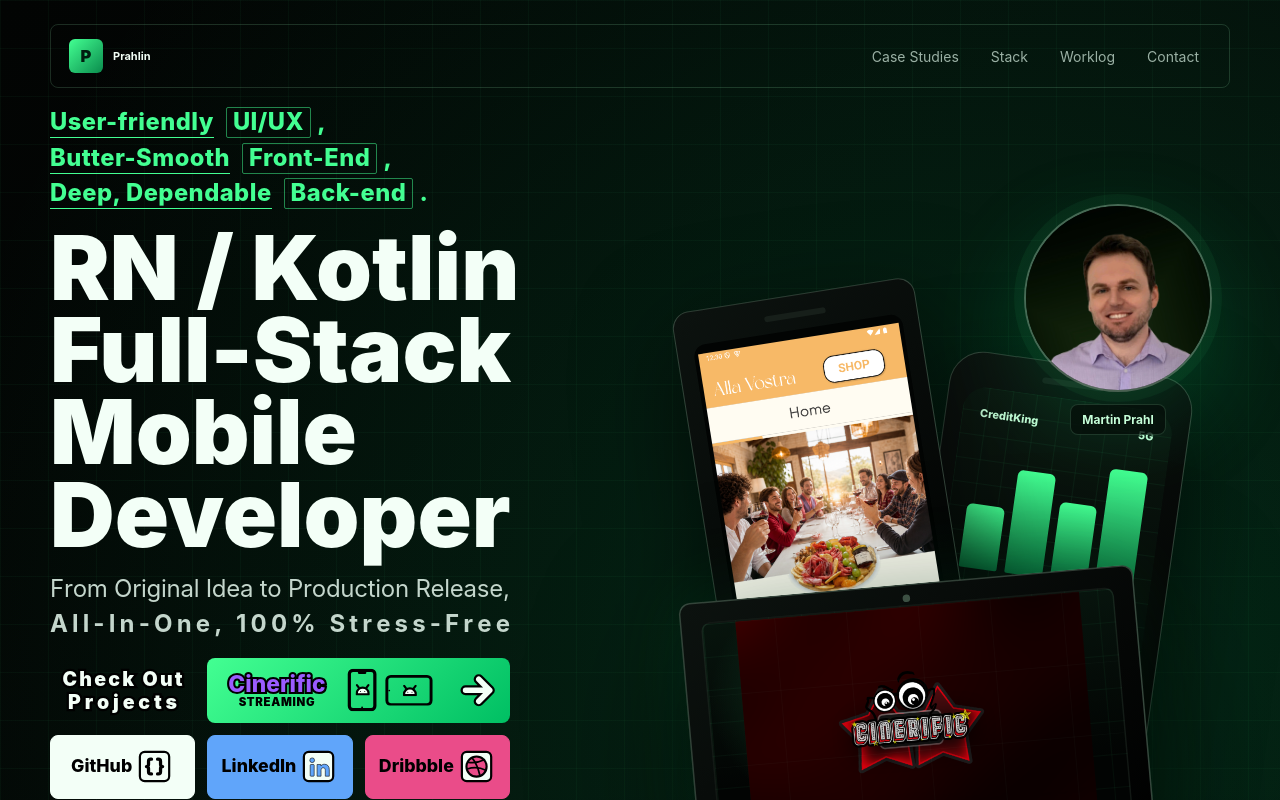
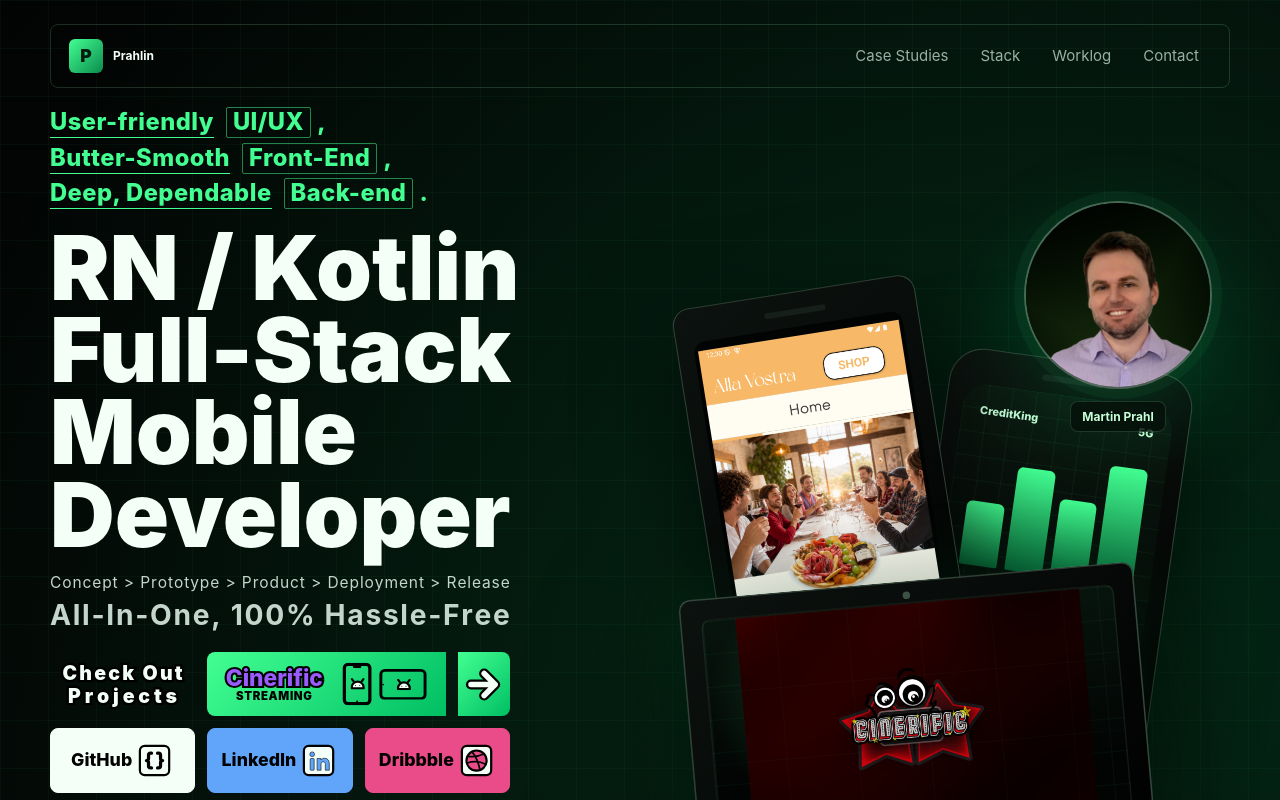
Before and after one commit to Prahlin/portfolio, a Next.js app: page / in a window 1280 px wide. Shown: the top 800 px of the page. Built offline with nearby package versions, Linux system fonts and the light colour scheme; no server answers.

Commit message:
Refined landing hero CTA and lede layout - Split the carousel CTA into project and arrow controls - Adjusted CTA spacing, corner joins, and arrow alignment - Increased top navigation and brand text sizing - Updated the hero lede copy and stretch behavior

```diff
--- a/app/HeroLede.tsx
+++ b/app/HeroLede.tsx
@@ -3,8 +3,8 @@
 import { useLayoutEffect, useRef } from "react";
 
 const ledeLines = [
-  { text: "From Original Idea to Production Release," },
-  { text: "All-In-One, 100% Stress-Free", strong: true },
+  { text: "Concept > Prototype > Product > Deployment > Release" },
+  { text: "All-In-One, 100% Hassle-Free", strong: true },
 ];
 
 function HeroLedeLine({ strong, text }: { strong?: boolean; text: string }) {
@@ -44,7 +44,22 @@
           return;
         }
 
-        const targetWidth = lede.getBoundingClientRect().width;
+        const heroCopy = lede.closest<HTMLElement>(".hero-copy");
+        const stack =
+          document.querySelector<HTMLElement>(".hero-actions") ??
+          document.querySelector<HTMLElement>(".stack-row") ??
+          document.querySelector<HTMLElement>(".proof-panel");
+        const targetWidth =
+          stack?.getBoundingClientRect().width ??
+          lede.getBoundingClientRect().width;
+
+        if (heroCopy && targetWidth > 0) {
+          heroCopy.style.setProperty(
+            "--hero-text-stack-width",
+            `${targetWidth}px`,
+          );
+        }
+
         const lines = lede.querySelectorAll<HTMLElement>(
           ".hero-lede-line-visual",
         );
@@ -54,9 +69,9 @@
             line.querySelectorAll<HTMLElement>(".hero-lede-char"),
           );
 
-          line.style.setProperty("--hero-lede-letter-gap", "0px");
+          line.style.setProperty("--hero-lede-line-font-size", "1em");
 
-          if (characters.length < 2) {
+          if (characters.length < 2 || targetWidth <= 0) {
             return;
           }
 
@@ -64,14 +79,13 @@
             (width, character) => width + character.getBoundingClientRect().width,
             0,
           );
-          let gap = (targetWidth - naturalWidth) / (characters.length - 1);
+          const justifiedContentWidth = targetWidth * 0.9;
+          const scale =
+            naturalWidth > justifiedContentWidth
+              ? justifiedContentWidth / naturalWidth
+              : 1;
 
-          line.style.setProperty("--hero-lede-letter-gap", `${gap}px`);
-
-          const renderedWidth = line.getBoundingClientRect().width;
-          gap += (targetWidth - renderedWidth) / (characters.length - 1);
-
-          line.style.setProperty("--hero-lede-letter-gap", `${gap}px`);
+          line.style.setProperty("--hero-lede-line-font-size", `${scale}em`);
         });
       });
     };
@@ -86,7 +100,23 @@
 
     if (resizeObserver && ledeRef.current) {
       resizeObserver.observe(ledeRef.current);
+
+      const observedElements = [
+        ledeRef.current.closest<HTMLElement>(".hero-copy"),
+        document.querySelector<HTMLElement>(".hero-actions"),
+        document.querySelector<HTMLElement>(".hero-social-buttons"),
+        document.querySelector<HTMLElement>(".stack-row"),
+        document.querySelector<HTMLElement>(".proof-panel"),
+      ];
+
+      observedElements.forEach((element) => {
+        if (element) {
+          resizeObserver.observe(element);
+        }
+      });
     }
+
+    window.addEventListener("hero-stack-sync", syncLineSpacing);
 
     if ("fonts" in document) {
       document.fonts.ready.then(syncLineSpacing).catch(() => {});
@@ -98,6 +128,7 @@
       }
 
       window.removeEventListener("resize", syncLineSpacing);
+      window.removeEventListener("hero-stack-sync", syncLineSpacing);
       resizeObserver?.disconnect();
     };
   }, []);
--- a/app/ProjectCarouselButton.tsx
+++ b/app/ProjectCarouselButton.tsx
@@ -242,8 +242,7 @@
 
 export function ProjectCarouselButton() {
   const [activeIndex, setActiveIndex] = useState(0);
-  const arrowRef = useRef<HTMLSpanElement>(null);
-  const buttonRef = useRef<HTMLAnchorElement>(null);
+  const projectButtonRef = useRef<HTMLAnchorElement>(null);
   const activeProject = projectLinks[activeIndex];
 
   useEffect(() => {
@@ -263,20 +262,23 @@
       }
 
       frame = window.requestAnimationFrame(() => {
-        const arrow = arrowRef.current;
-        const button = buttonRef.current;
         const heroCopy = document.querySelector<HTMLElement>(".hero-copy");
         const heroActions =
           document.querySelector<HTMLElement>(".hero-actions");
         const socialButton =
           document.querySelector<HTMLElement>(".hero-social-button");
-        const targetIcon =
-          document.querySelector<SVGSVGElement>(".dribbble-icon-mark") ??
-          document.querySelector<SVGSVGElement>(".linkedin-icon-mark");
 
         if (heroActions && socialButton) {
+          const heroActionsWidth = heroActions.getBoundingClientRect().width;
           const socialButtonHeight =
             socialButton.getBoundingClientRect().height;
+
+          if (heroCopy && heroActionsWidth > 0) {
+            heroCopy.style.setProperty(
+              "--hero-text-stack-width",
+              `${heroActionsWidth}px`,
+            );
+          }
 
           if (socialButtonHeight > 0) {
             const setPx = (name: string, value: number) => {
@@ -292,6 +294,10 @@
             heroCopy?.style.setProperty(
               "--hero-eyebrow-font-size",
               `${socialButtonHeight * 0.367}px`,
+            );
+            heroCopy?.style.setProperty(
+              "--hero-lede-font-size",
+              `${socialButtonHeight * 0.5}px`,
             );
             setPx(
               "--hero-carousel-base-font-size",
@@ -312,24 +318,7 @@
           }
         }
 
-        if (arrow && button && targetIcon) {
-          const arrowRect = arrow.getBoundingClientRect();
-          const buttonRect = button.getBoundingClientRect();
-          const targetIconRect = targetIcon.getBoundingClientRect();
-          const targetIconCenter =
-            targetIconRect.left + targetIconRect.width / 2;
-          const arrowLeft =
-            targetIconCenter - buttonRect.left - arrowRect.width / 2;
-          const clampedArrowLeft = Math.max(
-            0,
-            Math.min(arrowLeft, buttonRect.width - arrowRect.width),
-          );
-
-          button.style.setProperty(
-            "--carousel-arrow-left",
-            `${clampedArrowLeft}px`,
-          );
-        }
+        window.dispatchEvent(new CustomEvent("hero-stack-sync"));
 
         const viewLabel =
           document.querySelector<HTMLElement>(".hero-view-label");
@@ -363,6 +352,9 @@
     const targetIcon =
       document.querySelector<SVGSVGElement>(".dribbble-icon-mark") ??
       document.querySelector<SVGSVGElement>(".linkedin-icon-mark");
+    const heroActions = document.querySelector<HTMLElement>(".hero-actions");
+    const stackRow = document.querySelector<HTMLElement>(".stack-row");
+    const proofPanel = document.querySelector<HTMLElement>(".proof-panel");
     const targetButton = targetIcon?.closest(".hero-social-button");
     const viewLabel = document.querySelector<HTMLElement>(".hero-view-label");
     const githubText = document.querySelector<HTMLElement>(".github-label-text");
@@ -375,8 +367,20 @@
         : new ResizeObserver(syncHeroActionGeometry);
 
     if (resizeObserver) {
-      if (buttonRef.current) {
-        resizeObserver.observe(buttonRef.current);
+      if (projectButtonRef.current) {
+        resizeObserver.observe(projectButtonRef.current);
+      }
+
+      if (heroActions) {
+        resizeObserver.observe(heroActions);
+      }
+
+      if (stackRow) {
+        resizeObserver.observe(stackRow);
+      }
+
+      if (proofPanel) {
+        resizeObserver.observe(proofPanel);
       }
 
       if (targetIcon) {
@@ -419,48 +423,15 @@
   }, []);
 
   return (
+    <span className="carousel-button-group">
       <a
+        aria-label={`Open ${activeProject.name} project`}
         className="button button-primary carousel-button"
         href={activeProject.href}
-      ref={buttonRef}
-      style={{
-        boxSizing: "border-box",
-        display: "block",
-        maxWidth: "100%",
-        minWidth: 0,
-        paddingLeft: 0,
-        paddingRight: 0,
-        position: "relative",
-        width: "100%",
-      }}
+        ref={projectButtonRef}
       >
-      <span
-        className="carousel-button-window"
-        aria-live="polite"
-        style={{
-          alignItems: "center",
-          display: "grid",
-          justifyContent: "stretch",
-          left: 0,
-          minWidth: 0,
-          overflow: "visible",
-          position: "absolute",
-          top: "50%",
-          transform: "translateY(-50%)",
-          width:
-            "var(--carousel-arrow-left, calc(100% - clamp(10px, 3vw, 16px) - 21px))",
-          whiteSpace: "nowrap",
-        }}
-      >
-        <span
-          className="carousel-button-label"
-          key={activeProject.href}
-          style={{
-            minWidth: 0,
-            paddingLeft: 0,
-            width: "100%",
-          }}
-        >
+        <span className="carousel-button-window" aria-live="polite">
+          <span className="carousel-button-label" key={activeProject.href}>
             <span
               className={`carousel-button-action carousel-button-action-${activeProject.tone}`}
               style={{
@@ -509,30 +480,16 @@
             </span>
           </span>
         </span>
-      <span
-        aria-hidden
-        className="carousel-button-arrow"
-        ref={arrowRef}
-        style={{
-          alignItems: "center",
-          display: "grid",
-          flex: "0 0 auto",
-          fontSize: "var(--hero-carousel-arrow-font-size)",
-          height: "1.1em",
-          justifyItems: "center",
-          left:
-            "var(--carousel-arrow-left, calc(100% - clamp(10px, 3vw, 16px) - 21px))",
-          lineHeight: 0,
-          marginLeft: 0,
-          position: "absolute",
-          right: "auto",
-          top: "50%",
-          transform: "translateY(-50%)",
-          width: "1.485em",
-        }}
+      </a>
+      <a
+        aria-label={`Open ${activeProject.name} project`}
+        className="button button-primary carousel-arrow-button"
+        href={activeProject.href}
       >
+        <span aria-hidden className="carousel-button-arrow">
           <CarouselArrowMark />
         </span>
       </a>
+    </span>
   );
 }
--- a/app/globals.css
+++ b/app/globals.css
@@ -110,7 +110,7 @@
   align-items: center;
   display: inline-flex;
   gap: 10px;
-  font-size: 11px;
+  font-size: 12px;
 }
 
 .brand span {
@@ -119,7 +119,7 @@
   border-radius: 6px;
   color: #001d0f;
   display: inline-flex;
-  font-size: 16.5px;
+  font-size: 17.5px;
   font-weight: 900;
   height: 34px;
   justify-content: center;
@@ -137,7 +137,7 @@
 .nav-bar nav a {
   border-radius: 6px;
   color: var(--muted);
-  font-size: 14px;
+  font-size: 15px;
   padding: 10px 12px;
   transition: background 160ms ease, color 160ms ease;
   white-space: nowrap;
@@ -164,6 +164,8 @@
   --hero-proof-stack-width: min(460px, 100%);
   --hero-action-stack-width: var(--hero-proof-stack-width);
   --hero-eyebrow-font-size: 16px;
+  --hero-lede-font-size: clamp(18px, 2vw, 24px);
+  --hero-text-stack-width: var(--hero-action-stack-width);
 
   max-width: 670px;
   min-width: 0;
@@ -184,7 +186,9 @@
   font-weight: 850;
   letter-spacing: 0.02em;
   line-height: 1.5;
+  max-width: 100%;
   text-transform: none;
+  width: var(--hero-text-stack-width);
 }
 
 .hero-eyebrow-box {
@@ -237,11 +241,11 @@
 .hero-lede {
   color: #c4d6cc;
   display: grid;
-  font-size: clamp(18px, 2vw, 24px);
+  font-size: var(--hero-lede-font-size);
   line-height: 1.45;
   max-width: none;
   min-width: 0;
-  width: var(--hero-action-stack-width);
+  width: var(--hero-text-stack-width);
 }
 
 .hero-lede-line {
@@ -254,21 +258,21 @@
 
 .hero-lede-line > strong {
   display: block;
+  width: 100%;
 }
 
 .hero-lede-line-visual {
   align-items: baseline;
-  display: inline-flex;
+  display: flex;
+  font-size: var(--hero-lede-line-font-size, 1em);
+  justify-content: space-between;
   white-space: pre;
+  width: 100%;
 }
 
 .hero-lede-char {
   flex: 0 0 auto;
   white-space: pre;
-}
-
-.hero-lede-char:not(:last-child) {
-  margin-right: var(--hero-lede-letter-gap, 0px);
 }
 
 .hero-actions {
@@ -368,7 +372,7 @@
   transform: translateY(-0.25px);
 }
 
-.hero-project-action .carousel-button {
+.hero-project-action .carousel-button-group {
   grid-column: 2 / 4;
 }
 
@@ -401,9 +405,27 @@
   color: #001b0d;
 }
 
+.carousel-button-group {
+  --carousel-arrow-bleed: calc(var(--hero-social-button-height) * 0.2);
+  --carousel-arrow-button-width: calc(
+    var(--hero-social-button-height) - var(--carousel-arrow-bleed)
+  );
+  --carousel-button-gap: clamp(8px, 2vw, var(--hero-action-gap));
+
+  align-items: stretch;
+  display: grid;
+  gap: var(--carousel-button-gap);
+  grid-template-columns: minmax(0, 1fr) var(--carousel-arrow-button-width);
+  height: var(--hero-social-button-height);
+  max-width: 100%;
+  min-width: 0;
+  position: relative;
+  width: 100%;
+}
+
 .carousel-button {
-  --carousel-arrow-left: calc(100% - clamp(10px, 3vw, 16px) - 21px);
-
+  border-bottom-right-radius: 0;
+  border-top-right-radius: 0;
   display: block;
   font-size: var(--hero-carousel-base-font-size);
   height: var(--hero-social-button-height);
@@ -428,7 +450,7 @@
   position: absolute;
   top: 50%;
   transform: translateY(-50%);
-  width: var(--carousel-arrow-left);
+  width: 100%;
   white-space: nowrap;
 }
 
@@ -519,14 +541,24 @@
   font-size: var(--hero-carousel-arrow-font-size);
   height: 1.1em;
   justify-items: center;
-  left: var(--carousel-arrow-left);
   line-height: 0;
   margin-left: 0;
-  position: absolute;
-  right: auto;
-  top: 50%;
-  transform: translateY(-50%);
+  transform: translateX(calc(var(--hero-social-button-height) * -0.04));
   width: 1.485em;
+}
+
+.carousel-arrow-button {
+  align-items: center;
+  border-bottom-left-radius: 0;
+  border-top-left-radius: 0;
+  display: grid;
+  height: var(--hero-social-button-height);
+  justify-items: center;
+  min-height: 0;
+  min-width: 0;
+  padding: 0;
+  position: relative;
+  width: var(--carousel-arrow-button-width);
 }
 
 .carousel-button-arrow-mark {
@@ -2092,7 +2124,7 @@
   }
 
   .nav-bar nav a {
-    font-size: 12px;
+    font-size: 13px;
     padding-left: 2px;
     padding-right: 2px;
   }
@@ -2321,7 +2353,7 @@
   }
 
   .nav-bar nav a {
-    font-size: 10.5px;
+    font-size: 11.5px;
     padding-left: 0;
     padding-right: 0;
   }
@@ -2329,6 +2361,6 @@
 
 @media (max-width: 340px) {
   .nav-bar nav a {
-    font-size: 10px;
-  }
-}
+    font-size: 11px;
+  }
+}
--- a/next.config.ts
+++ b/next.config.ts
@@ -3,6 +3,7 @@
 const isStaticExport = process.env.NEXT_OUTPUT === "export";
 
 const nextConfig: NextConfig = {
+  allowedDevOrigins: ["127.0.0.1"],
   output: isStaticExport ? "export" : undefined,
   images: {
     unoptimized: isStaticExport,
```
Also changed, not shown: portfolio_PROJECT_SNAPSHOT.txt. Lines whose indentation alone changed are shown as unchanged.
